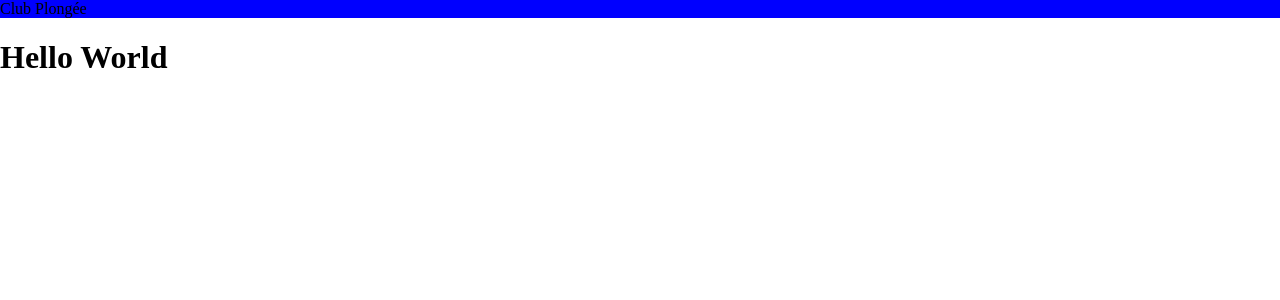
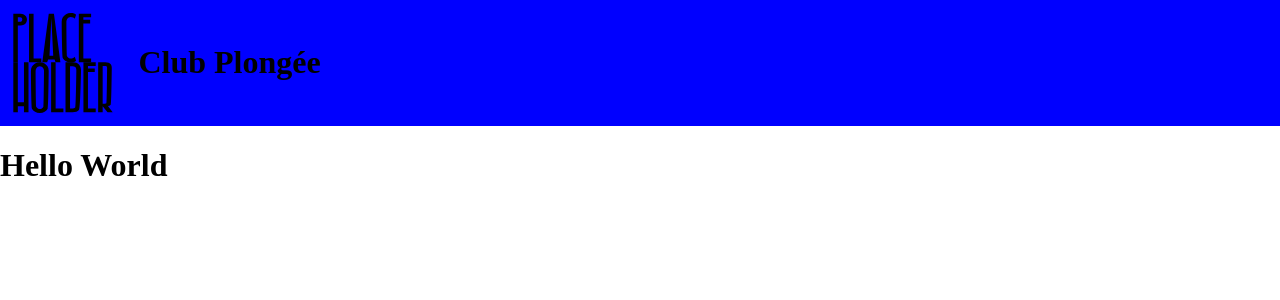
Before and after one commit to WiroWik/sae-site-web, a PHP site: page / in a window 1280 px wide. Shown: the top 300 px of the page. Run offline with PHP 8.4, Linux system fonts and the light colour scheme.

Commit message:
ajout logo placeholder

```diff
--- a/header.php
+++ b/header.php
@@ -1 +1,4 @@
-<div id="header">Club Plongée</div>
+<div id="header">
+    <?php echo file_get_contents("medias/logo.svg")?>
+    <h1>Club Plongée</h1>
+</div>
--- a/style.css
+++ b/style.css
@@ -3,4 +3,15 @@ body {
 }
 #header {
     background-color: blue;
+    display: flex;
 }
+
+#header > * {
+    align-self: center;
+    margin: 1%;
+}
+
+#logo-header {
+    width: 100px;
+    height: 100px;
+}
```
Also changed, not shown: medias/.htaccess (added), medias/logo.svg (added).
